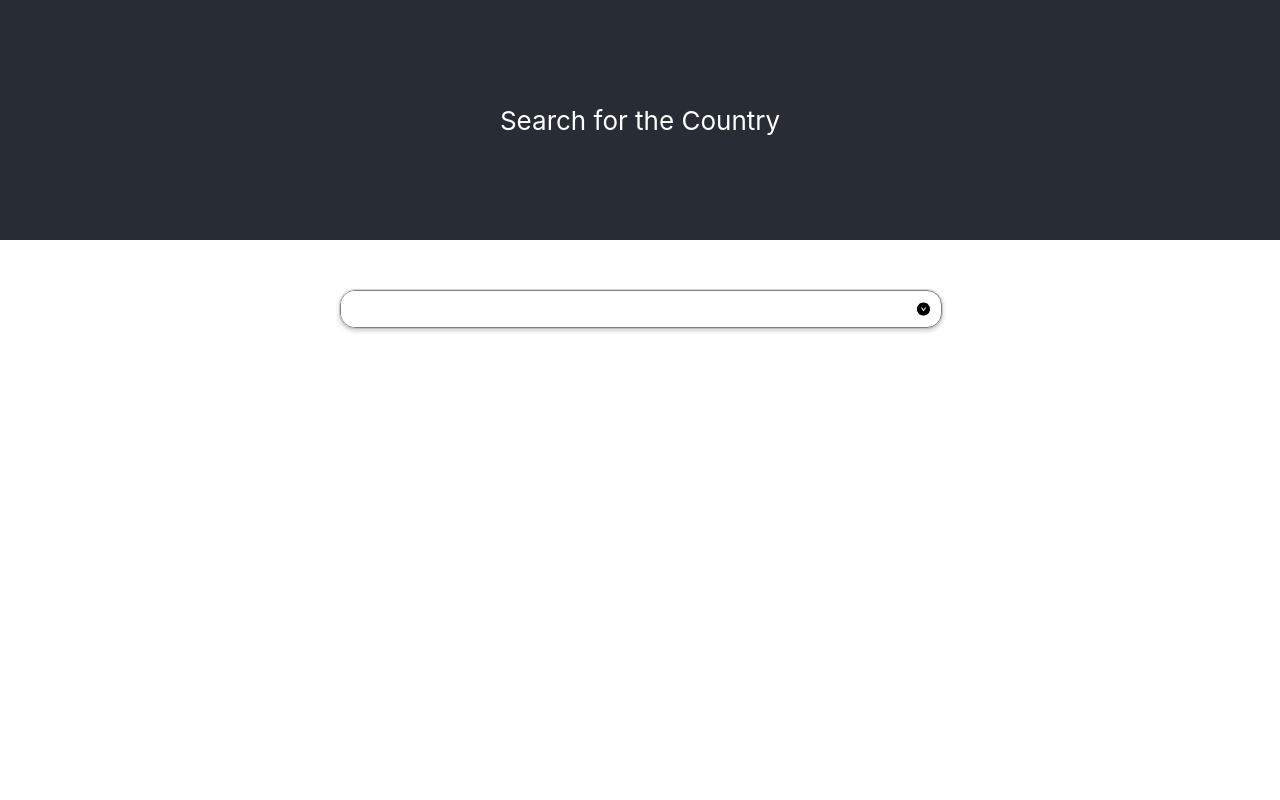
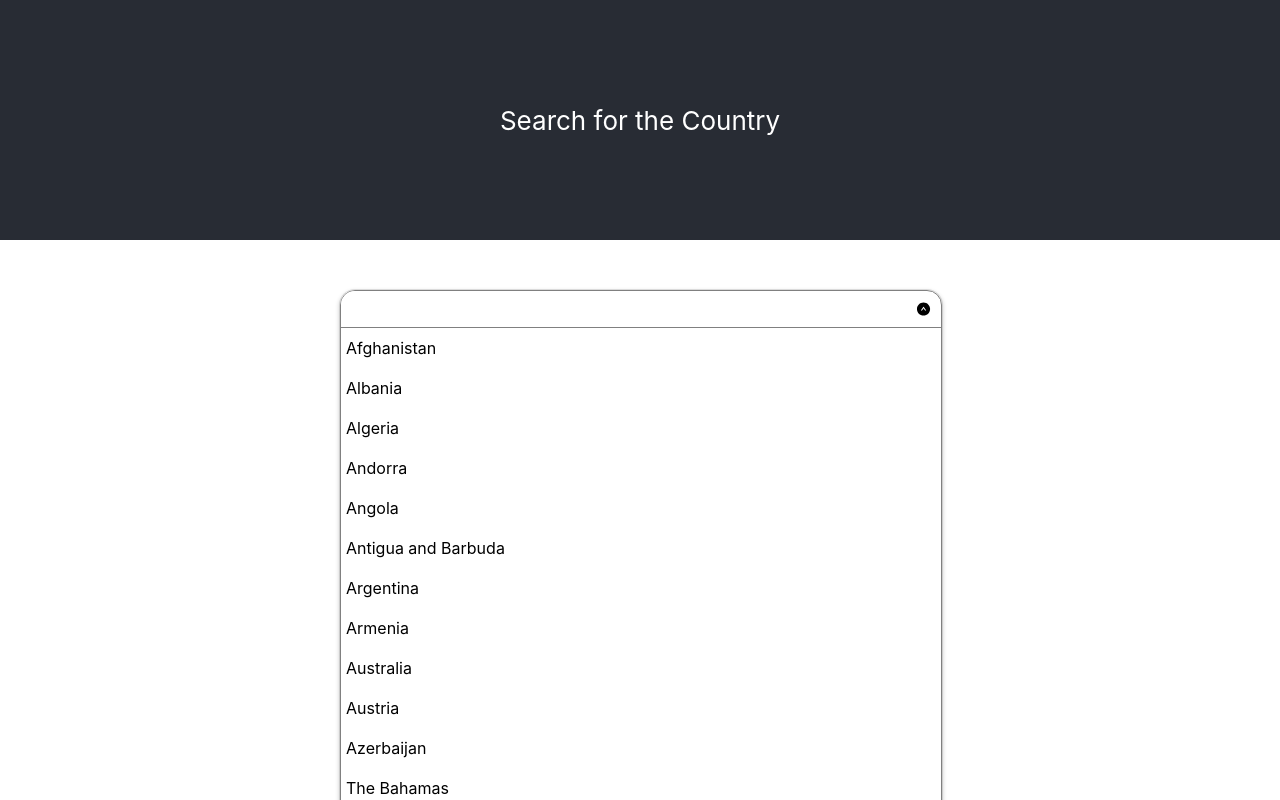
Before and after one commit to vali-shaik/csci5709-tutorial3, a React (Create React App) app: page / in a window 1280 px wide. Both pictures are taken after a click on the icon 923 px from the left and 309 px from the top of the page. Shown: the top 800 px of the page. Built offline with nearby package versions, Linux system fonts and the light colour scheme; the HTML template or start-up script is replaced by a standard one.

Commit message:
Minor fixes in Autocomplete component

```diff
--- a/src/components/Autocomplete/Autocomplete.js
+++ b/src/components/Autocomplete/Autocomplete.js
@@ -11,7 +11,7 @@ export default class Autocomplete extends Component {
   state = {
     showOptions: false,
     activeOptionIndex: -1,
-        filteredOptions: [],
+    filteredOptions: this.props.options,
     displayShow: true,
     text: "",
     isClicked: false,
@@ -31,6 +31,7 @@ export default class Autocomplete extends Component {
       activeOptionIndex: -1,
       text: value,
       isClicked: false,
+      displayShow: false,
     });
   };
 
@@ -41,9 +42,9 @@ export default class Autocomplete extends Component {
       this.setState({
         showOptions: false,
         activeOptionIndex: -1,
-                filteredOptions: [],
         text: filteredOptions[activeOptionIndex],
         isClicked: true,
+        displayShow: true,
       });
     } else if (keyCode === 38 && filteredOptions[0] !== "No options") {
       // up arrow key press
@@ -64,18 +65,20 @@ export default class Autocomplete extends Component {
   onOptionsListClick = ({ currentTarget: { innerText } }) => {
     this.setState({
       showOptions: false,
-            filteredOptions: [],
       activeOptionIndex: -1,
       text: innerText,
       isClicked: true,
+      displayShow: true,
     });
   };
 
   closeSuggestionsHandler = () => {
     this.setState({
-            displayShow: false,
+      displayShow: true,
       showOptions: false,
       text: "",
+      filteredOptions: this.props.options,
+      isClicked: false,
     });
   };
 
@@ -99,6 +102,8 @@ export default class Autocomplete extends Component {
       onChange,
       onKeyDown,
       onOptionsListClick,
+      onShowHandler,
+      closeSuggestionsHandler,
     } = this;
 
     const renderSuggestions = () => {
@@ -117,9 +122,7 @@ export default class Autocomplete extends Component {
           {filteredOptions.map((item, index) => (
             <li
               key={item}
-                            className={
-                                index === activeOptionIndex ? "li-active" : ""
-                            }
+              className={index === activeOptionIndex ? "li-active" : ""}
               onClick={(e) => onOptionsListClick(e)}
             >
               {item}
@@ -144,7 +147,7 @@ export default class Autocomplete extends Component {
             {text ? (
               <AiFillCloseCircle
                 className={classes.Icon}
-                                onClick={() => this.closeSuggestionsHandler}
+                onClick={closeSuggestionsHandler}
               />
             ) : (
               ""
@@ -152,22 +155,18 @@ export default class Autocomplete extends Component {
             {displayShow ? (
               <AiFillDownCircle
                 className={classes.Icon}
-                                onClick={() => this.onShowHandler}
+                onClick={onShowHandler}
               />
             ) : (
               <AiFillUpCircle
                 className={classes.Icon}
-                                onClick={() => this.onShowHandler}
+                onClick={onShowHandler}
               />
             )}
           </div>
-                    {showOptions && text && renderSuggestions()}
+          {showOptions && renderSuggestions()}
         </div>
-                {isClicked ? (
-                    <Card text={text} className={classes.Card} />
-                ) : (
-                    ""
-                )}
+        {isClicked ? <Card text={text} className={classes.Card} /> : ""}
       </Fragment>
     );
   }
```
Lines whose indentation alone changed are shown as unchanged.
